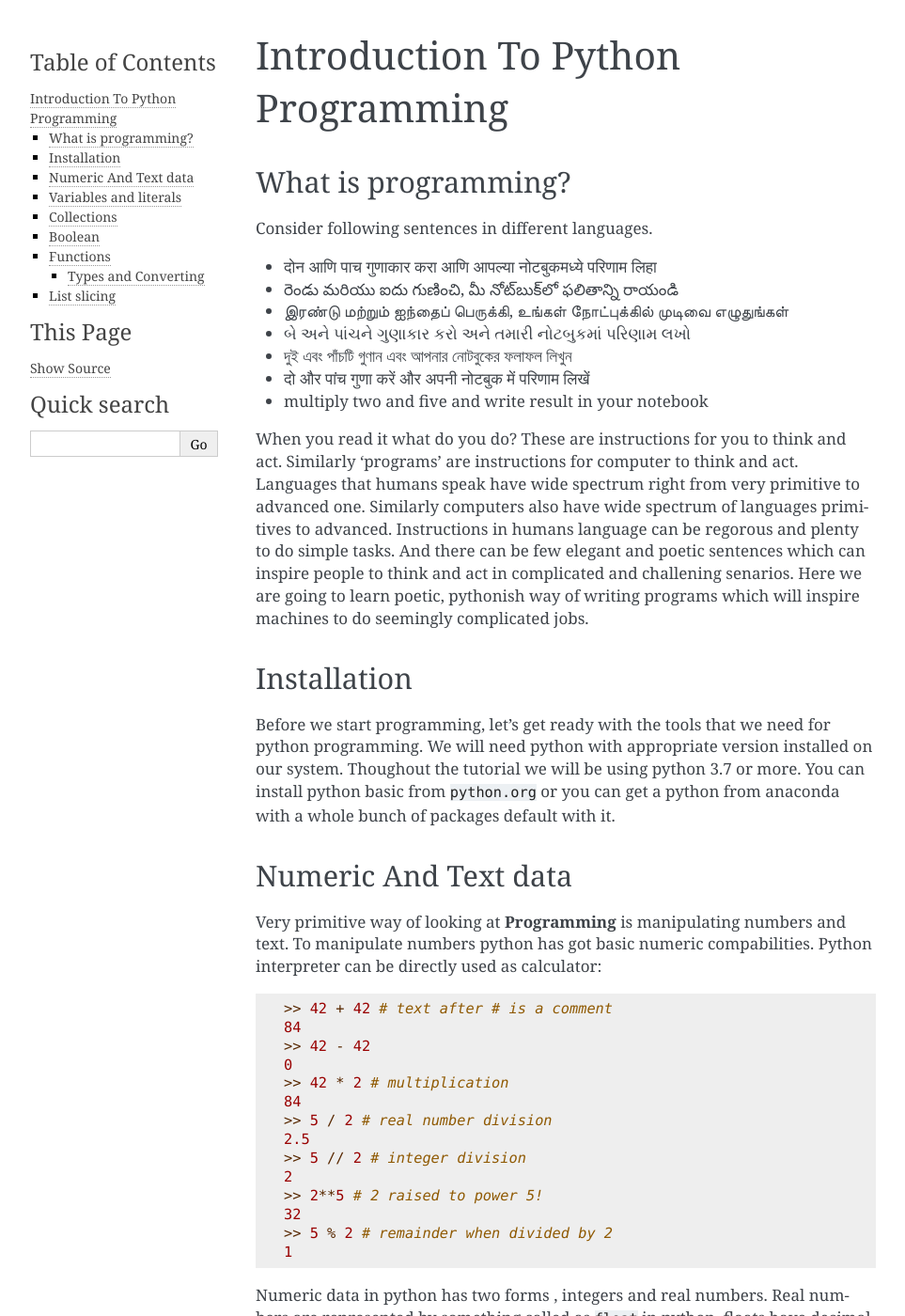
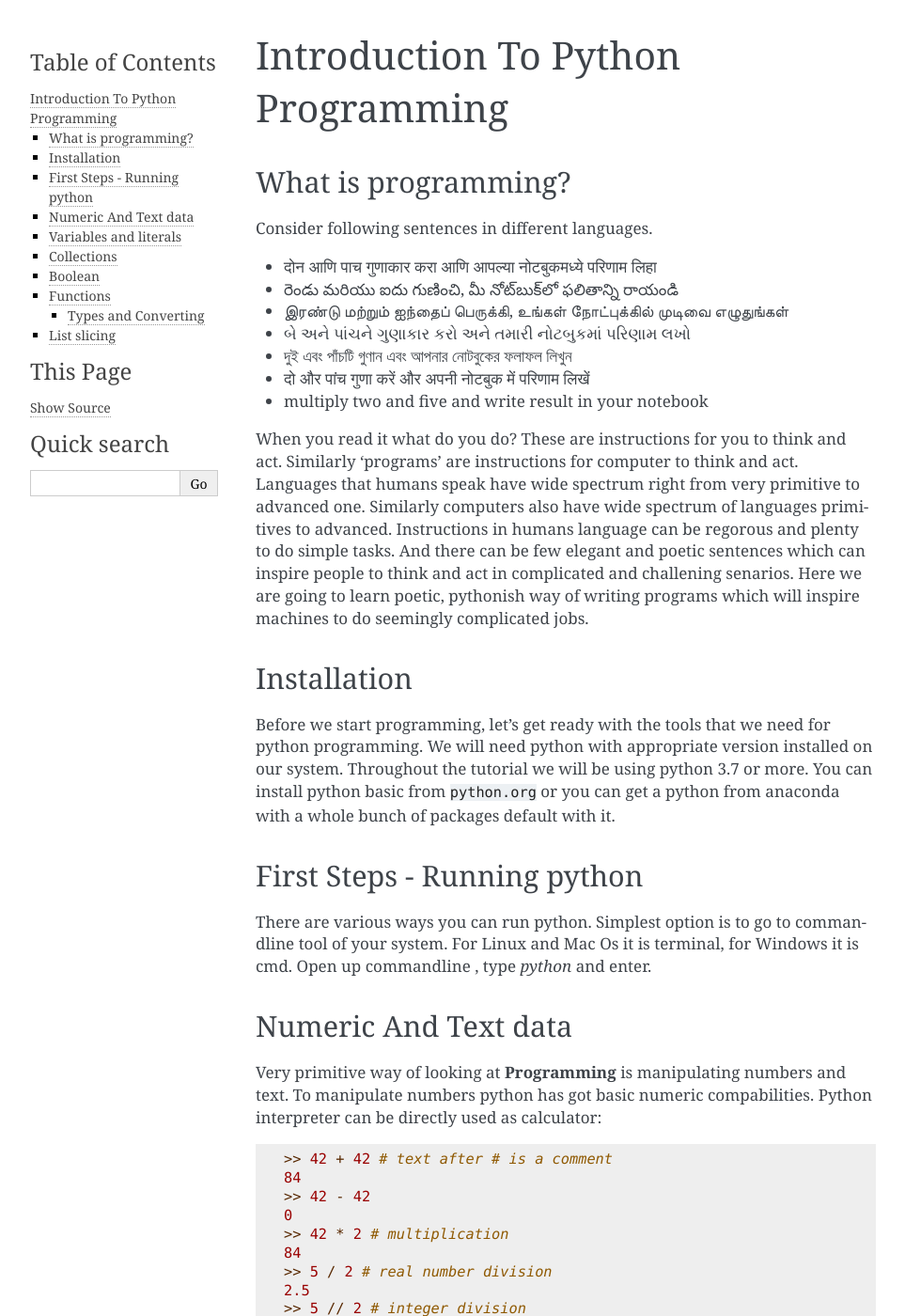
Before and after one commit to vikipedia/python-trainings, a Sphinx documentation site: the page built from online_course/source/module1/day1.rst, in a window 1280 px wide and 1400 px high. Shown: the whole window at 94% size, without its empty margins (148-1111 px from the left). Built offline with Sphinx 7.4.7, drawn with Linux system fonts in a browser that asks for light colours.

Commit message:
various ways to start interpreter

```diff
--- a/online_course/source/module1/day1.rst
+++ b/online_course/source/module1/day1.rst
@@ -29,9 +29,16 @@ Installation
 
 Before we start programming, let's get ready with the tools that we need for
 python programming. We will need python with appropriate version installed on
-our system. Thoughout the tutorial we will be using python 3.7 or more. You can
+our system. Throughout the tutorial we will be using python 3.7 or more. You can
 install python basic from ``python.org`` or you can get a python from anaconda with
 a whole bunch of packages default with it.
+
+
+First Steps - Running python
+-------------------------------
+There are various ways you can run python. Simplest option is to go to
+commandline tool of your system. For Linux and Mac Os it is terminal,
+for Windows it is cmd. Open up commandline , type `python` and enter.
 
 
 
--- a/online_course/source/module1/day5.rst
+++ b/online_course/source/module1/day5.rst
@@ -187,7 +187,10 @@ a python script. Have a look at simple python file hello.py::
   welcome(name)
 
 
-if we run this script using::
+if we run this script using commandline. Open your system's commandline tool.
+For Linux and Mac Os launch any terminal that you have on your system. For Windows
+open `cmd` tool from windows start menu. After launching this commandline tool type
+as given below::
 
   python3 hello.py
   Hello vikrant!
```
Also changed, not shown: online_course/source/module3/day1.rst (+6 -17 lines), online_course/source/module3/day3.rst (+10 -2 lines).
